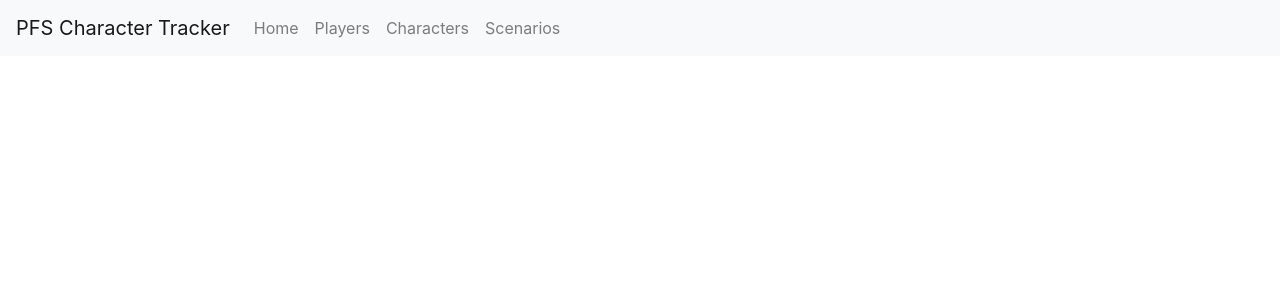
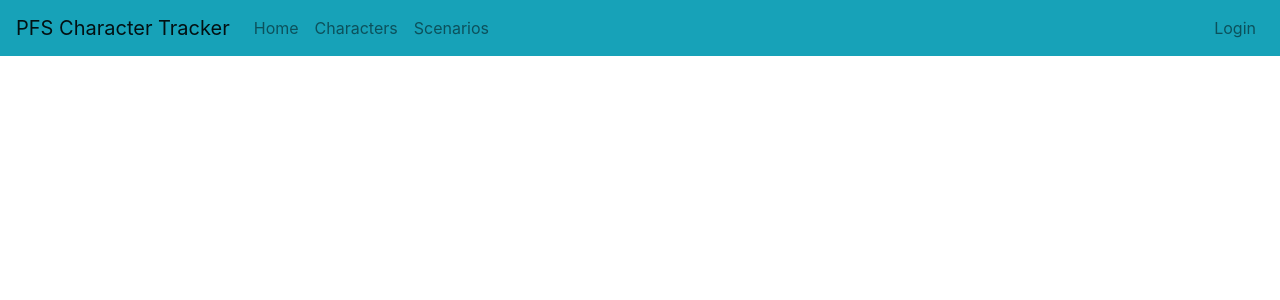
Before and after one commit to tommartinaz/pfs2, a Vue app: page / in a window 1280 px wide. Shown: the top 300 px of the page. Built offline with nearby package versions, Linux system fonts and the light colour scheme; no server answers.

Commit message:
added login to header

```diff
--- a/src/components/Header.vue
+++ b/src/components/Header.vue
@@ -1,16 +1,62 @@
 <template>
-    <nav class="navbar navbar-expand-lg navbar-light bg-light">
-        <div class='collapse navbar-collapse'>
-        <a class="navbar-brand" href="/">PFS Character Tracker</a>
-        <ul class="navbar-nav">
-            <router-link :to="{ name: 'homeLink' }" tag='li' class="nav-link">Home</router-link>
-            <router-link :to="{ name: 'playersLink'}" tag="li" class="nav-link">Players</router-link>
-            <router-link :to="{ name: 'characterListLink' }" tag='li' class="nav-link">Characters</router-link>
-            <router-link :to="{ name: 'scenariosLink' }" tag='li' class="nav-link">Scenarios</router-link>
-        </ul>
-        </div>
-    </nav>
+    <b-navbar toggleable="md" type="light" variant="info">
+
+        <b-navbar-toggle target="nav_collapse"></b-navbar-toggle>
+
+        <b-navbar-brand href="/">PFS Character Tracker</b-navbar-brand>
+
+        <b-collapse is-nav id="nav_collapse">
+
+            <b-navbar-nav>
+                <b-nav-item :to="{ name: 'homeLink' }" router-tag="li">Home</b-nav-item>
+                <b-nav-item :to="{ name: 'characterListLink' }" router-tag="li">Characters</b-nav-item>
+                <b-nav-item :to="{ name: 'scenarioListLink' }" router-tag="li">Scenarios</b-nav-item>
+            </b-navbar-nav>
+
+            <!-- Right aligned nav items -->
+            <b-navbar-nav class="ml-auto">
+
+                <b-nav-item right v-b-modal.modalLogin v-if="!isLoggedIn">Login</b-nav-item>
+                <b-nav-item right v-else @click="logout">Logout</b-nav-item>
+
+            </b-navbar-nav>
+
+        </b-collapse>
+        <b-modal id="modalLogin" title="Player Login" @ok="login">
+            <div class="login-form">
+                <input v-model="email" type="email" placeholder="email" />
+                <input v-model="password" type="password" placeholder="password" />
+                <p style="color:red; font-size:30px">{{error}}</p>
+            </div>
+        </b-modal>
+    </b-navbar>
 </template>
+
+<script>
+import { mapGetters } from 'vuex';
+export default {
+    name: "Header",
+    data() {
+        return {
+            email: '',
+            password: '',
+            error: '',
+            player_id: window.localStorage.getItem('player_id')
+        }
+    },
+    methods: {
+        logout() {
+            this.$store.dispatch('logoutPlayer');
+        },
+        login() {
+            this.player_id = this.$store.dispatch('loginPlayer', {email: this.email, password: this.password})
+        },
+    },
+    computed: {
+        ...mapGetters(['isLoggedIn'])
+    }
+}
+</script>
 
 <style scoped>
 
```
